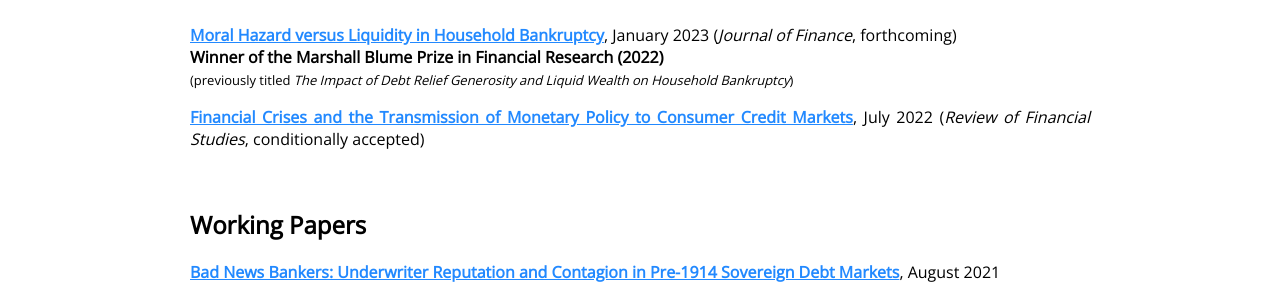
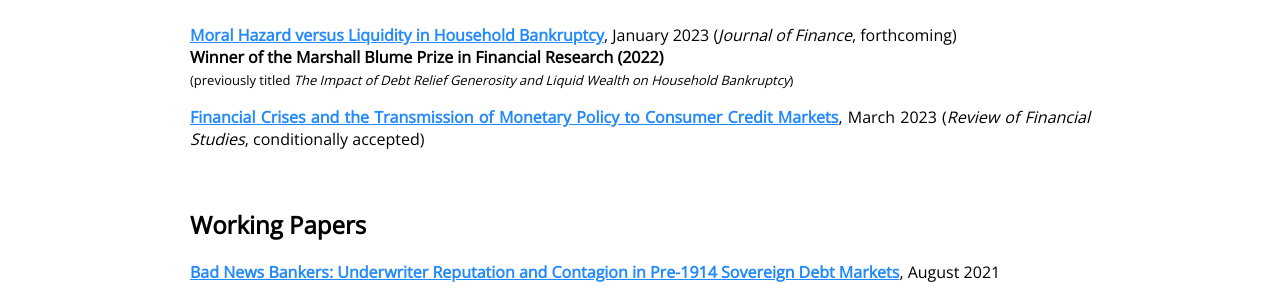
Before and after one commit to sashaindarte/sashaindarte.github.io, a Jekyll site: the page built from research/index.html, in a window 1280 px wide and 947 px high. Shown: the part 143-443 px from the top of the window. Built offline with Jekyll 4.4.1, drawn with Linux system fonts in a browser that asks for light colours.

Commit message:
updated CU date

```diff
--- a/research/index.html
+++ b/research/index.html
@@ -17,7 +17,7 @@
 		</p>
 
 		<p align="justify"> <a href = "/research/si_crises_monetary_policy.pdf">
-			<u><b>Financial Crises and the Transmission of Monetary Policy to Consumer Credit Markets</b></u></a>, July 2022 (<i>Review of Financial Studies</i>, conditionally accepted)
+			<u><b>Financial Crises and the Transmission of Monetary Policy to Consumer Credit Markets</b></u></a>, March 2023 (<i>Review of Financial Studies</i>, conditionally accepted)
 		</p>
 
 		<br>
```
